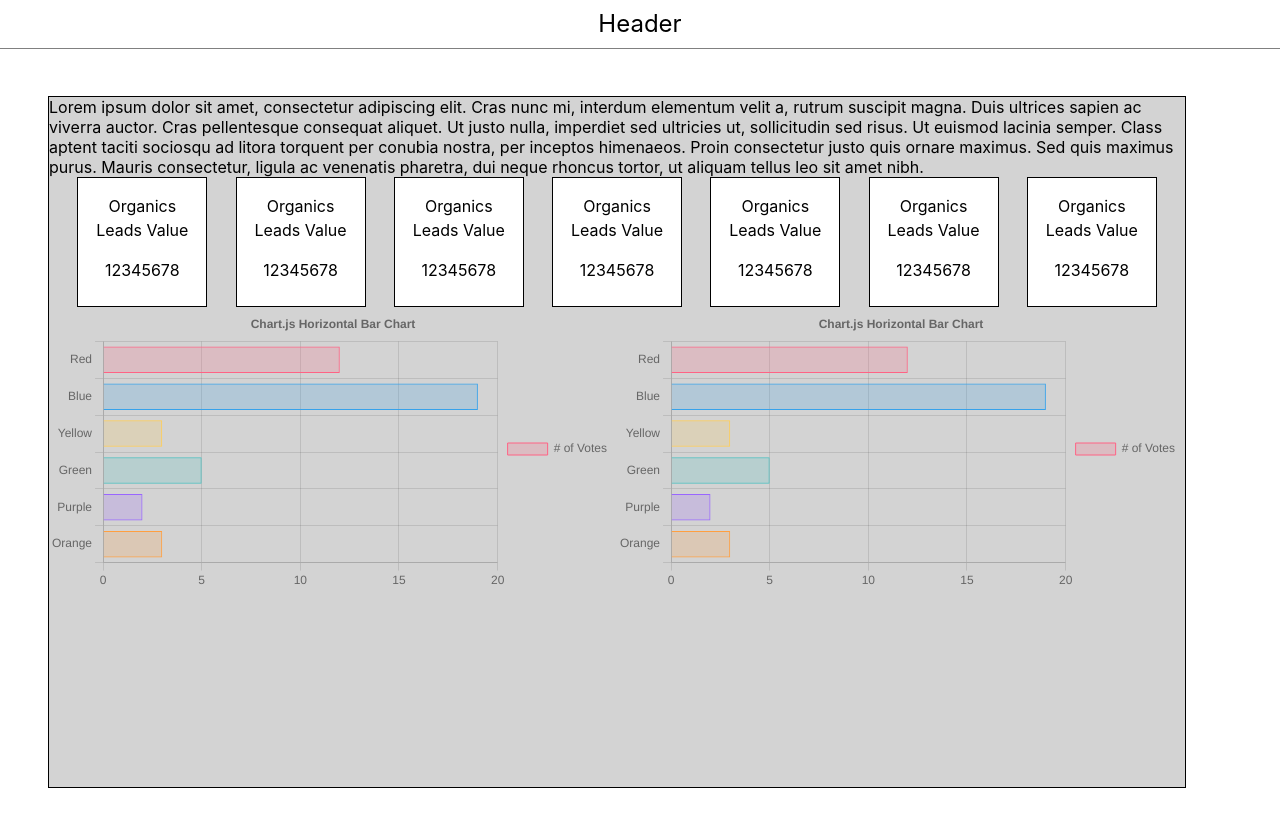
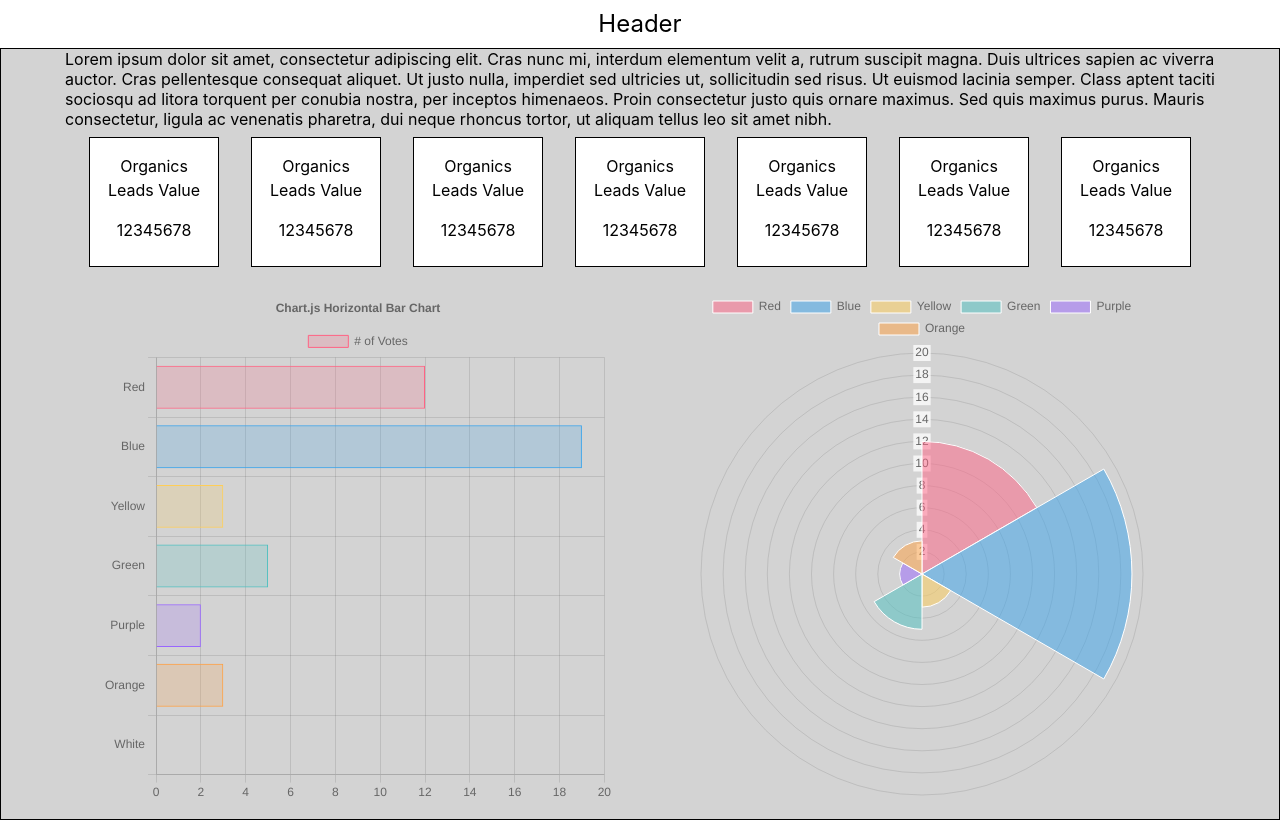
Before and after one commit to lucianofedericoolmedo/templateReactCharts, a React (Create React App) app: page / in a window 1280 px wide. Built offline with nearby package versions, Linux system fonts and the light colour scheme.

Commit message:
slight grid rework

```diff
--- a/src/App.scss
+++ b/src/App.scss
@@ -1,8 +1,9 @@
 .app {
   position: relative;
   display: grid;
-  width: 100vw;
-  height: 100vh;
+  // hey, be careful with 100vw. There's a bug that causes the 100vw to not take into consideration scrollbars, as it is the "literal" viewport width, including the scrollbar.
+  // this can cause ugly scrollbars for no reason. Use 100% of the <body>'s width instead, that one ignores the scrollbar
+  width: 100%;
   grid-template-rows: 6vh 94vh;
   grid-template-areas: "header" "content";
   .gaia-app-header {
--- a/src/pages/homepage/Homepage.js
+++ b/src/pages/homepage/Homepage.js
@@ -1,9 +1,9 @@
 import React from "react";
 import "./Homepage.scss";
-import { Bar } from "react-chartjs-2";
+import { Bar, PolarArea } from "react-chartjs-2";
 
 const data = {
-  labels: ["Red", "Blue", "Yellow", "Green", "Purple", "Orange"],
+  labels: ["Red", "Blue", "Yellow", "Green", "Purple", "Orange", "White"],
   datasets: [
     {
       label: "# of Votes",
@@ -15,6 +15,7 @@
         "rgba(75, 192, 192, 0.2)",
         "rgba(153, 102, 255, 0.2)",
         "rgba(255, 159, 64, 0.2)",
+        "rgba(255, 255, 255, 0.2)",
       ],
       borderColor: [
         "rgba(255, 99, 132, 1)",
@@ -23,6 +24,26 @@
         "rgba(75, 192, 192, 1)",
         "rgba(153, 102, 255, 1)",
         "rgba(255, 159, 64, 1)",
+        "rgba(255, 255, 255, 1)",
+      ],
+      borderWidth: 1,
+    },
+  ],
+};
+
+const polarChartData = {
+  labels: ["Red", "Blue", "Yellow", "Green", "Purple", "Orange"],
+  datasets: [
+    {
+      label: "# of Votes",
+      data: [12, 19, 3, 5, 2, 3],
+      backgroundColor: [
+        "rgba(255, 99, 132, 0.5)",
+        "rgba(54, 162, 235, 0.5)",
+        "rgba(255, 206, 86, 0.5)",
+        "rgba(75, 192, 192, 0.5)",
+        "rgba(153, 102, 255, 0.5)",
+        "rgba(255, 159, 64, 0.5)",
       ],
       borderWidth: 1,
     },
@@ -30,6 +51,7 @@
 };
 
 const options = {
+  aspectRatio: 1,
   indexAxis: "y",
   // Elements options apply to all of the options unless overridden in a dataset
   // In this case, we are setting the border of each horizontal bar to be 2px wide
@@ -40,9 +62,6 @@
   },
   responsive: true,
   plugins: {
-    legend: {
-      position: "right",
-    },
     title: {
       display: true,
       text: "Chart.js Horizontal Bar Chart",
@@ -100,7 +119,7 @@
             <Bar data={data} options={options} responsive />
           </div>
           <div className="graph-container">
-            <Bar data={data} options={options} responsive />
+            <PolarArea data={polarChartData} responsive />
           </div>
         </div>
       </div>
--- a/src/pages/homepage/Homepage.scss
+++ b/src/pages/homepage/Homepage.scss
@@ -1,14 +1,24 @@
 .gaia-homepage {
   max-width: 100vw;
   max-height: 93vh;
-  padding: 3rem;
   .want-to-know-more {
     border: 1px solid black;
     background-color: lightgrey;
-    width: calc(100% - 3rem);
+    display: grid;
+    grid-template-columns: 5vw auto 5vw;
+    grid-template-rows: auto auto auto;
+    grid-template-areas:
+      ". want-to-know-more-text ."
+      " . square-cards ."
+      ". graphs .";
 
+    .want-to-know-more-text {
+      grid-area: want-to-know-more-text;
+    }
     .square-cards {
+      grid-area: square-cards;
       display: flex;
+      flex-wrap: wrap;
       flex-direction: row;
       align-items: center;
       justify-content: space-evenly;
@@ -16,6 +26,7 @@
         width: 8rem;
         height: 8rem;
         line-height: 1.5rem;
+        margin: 0.5rem;
         background-color: white;
         border: 1px solid black;
         text-align: center;
@@ -26,14 +37,15 @@
     }
 
     .graphs {
-      display: grid;
-      width: 100%;
-      height: 60vh;
-      grid-template-columns: 1fr 1fr;
+      grid-area: graphs;
+      display: flex;
+      flex-wrap: wrap;
+      justify-content: space-evenly;
+      align-items: center;
       .graph-container {
         position: relative;
-        height: inherit;
-        width: inherit;
+        margin: 1rem;
+        width: clamp(400px, 40vw, 600px);
       }
     }
   }
```
